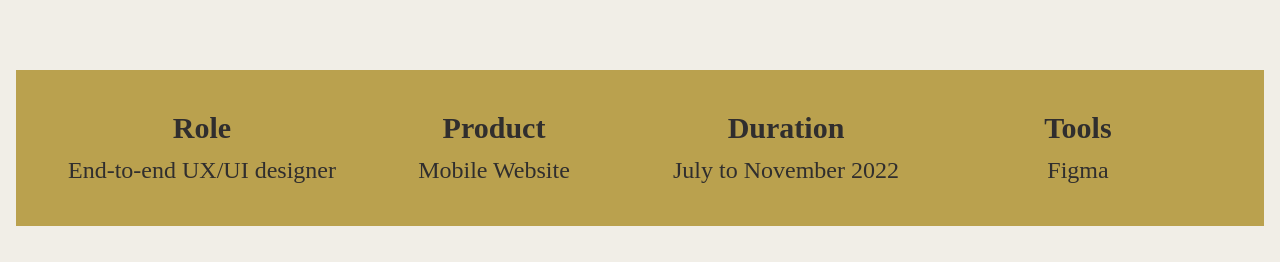
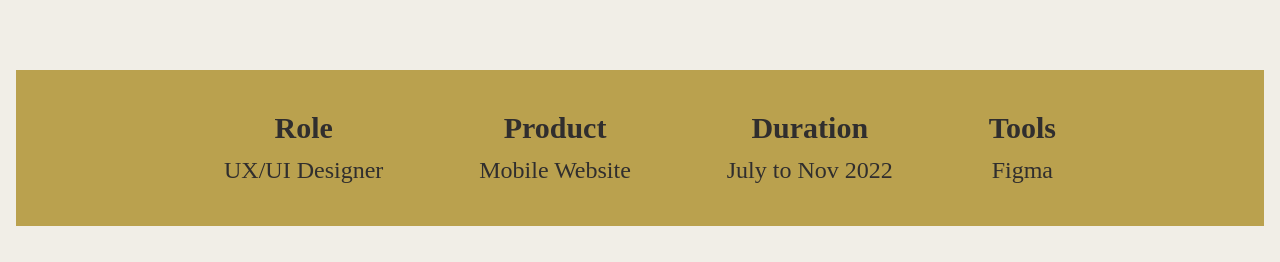
Before and after one commit to mlstarcher/brookes-portfolio, a React (Create React App) app: page /cleverist in a window 1280 px wide. Shown: the part 690-952 px from the top of the page. Built offline with nearby package versions, Linux system fonts and the light colour scheme; a web font is replaced by a local one.

Commit message:
Fixed four panel block

```diff
--- a/src/pages/case_studies/Cleverist.js
+++ b/src/pages/case_studies/Cleverist.js
@@ -17,19 +17,8 @@ export default function Cleverist() {
             <span className="text-accent">educational activities</span> to
             <br /> do with their children at home.
           </p>
-          {/* <a
-            href="https://www.figma.com/file/Ezh6ISzgp5C1WpG1js5Myz/Cleverist-Prototypes?node-id=0%3A1&t=BzMBsCR7T6rMBXQM-1"
-            target="_blank"
-            rel="noopener noreferrer"
-            className="font-semibold text-accent hover:text-secondary text-lg sm:text-2xl pointer"
-          >
-            <div className="flex items-center mt-4">
-              <p className="mr-2">View Prototype</p>
-              <FaArrowRight className="m-h-5" />
-            </div>
-          </a> */}
           <div className='mt-10'>
-            <ButtonPrimary text={'view prototype'} location={'https://www.figma.com/file/Ezh6ISzgp5C1WpG1js5Myz/Cleverist-Prototypes?node-id=0%3A1&t=BzMBsCR7T6rMBXQM-1'} type={'external'} className="mt-20"/>
+            <ButtonPrimary text={'view prototype'} location={'https://www.figma.com/file/Ezh6ISzgp5C1WpG1js5Myz/Cleverist-Prototypes?node-id=0%3A1&t=BzMBsCR7T6rMBXQM-1'} type={'external'} className="mt-20" />
           </div>
         </div>
         <div className="flex flex-col items-center col-span-12 sm:col-span-3 sm:col-start-8">
@@ -53,26 +42,28 @@ export default function Cleverist() {
           </div>
         </div>
       </div>
-      <div className="bg-secondary p-10 grid grid-cols-12  mb-16 sm:mb-16 sm:mb-32">
-        <div className="col-span-12 sm:col-span-3">
+      <div className="bg-secondary py-10 grid grid-cols-12  mb-16 sm:mb-16 sm:mb-32">
+        <div className='flex justify-between flex-col sm:flex-row col-start-3 col-end-11'>
+          <div className="">
             <h4 className="mb-2 font-semibold text-2xl sm:text-3xl">Role</h4>
             <p className="text-lg sm:text-2xl mb-8 sm:mb-0">
-            End-to-end UX/UI designer
+              UX/UI Designer
             </p>
           </div>
-        <div className="col-span-12 sm:col-span-3">
+          <div className="">
             <h4 className="mb-2 font-semibold text-2xl sm:text-3xl">Product</h4>
             <p className="text-lg sm:text-2xl mb-8 sm:mb-0">Mobile Website</p>
           </div>
-        <div className="col-span-12 sm:col-span-3">
+          <div className="">
             <h4 className="mb-2 font-semibold text-2xl sm:text-3xl">Duration</h4>
             <p className="text-lg sm:text-2xl mb-8 sm:mb-0">
-            July to November 2022
+              July to Nov 2022
             </p>
           </div>
-        <div className="col-span-12 sm:col-span-3">
+          <div className="">
             <h4 className="mb-2 font-semibold text-2xl sm:text-3xl">Tools</h4>
             <p className="text-lg sm:text-2xl">Figma</p>
+          </div>
         </div>
       </div>
       <div className="grid grid-cols-12">
```
Lines whose indentation alone changed are shown as unchanged.
